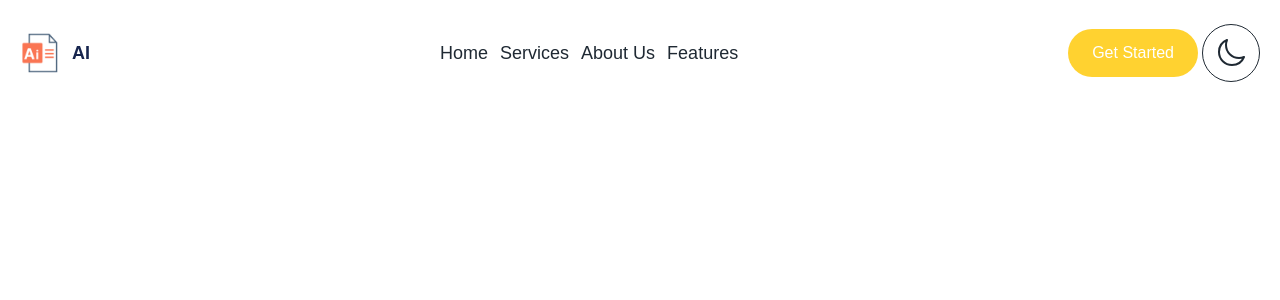
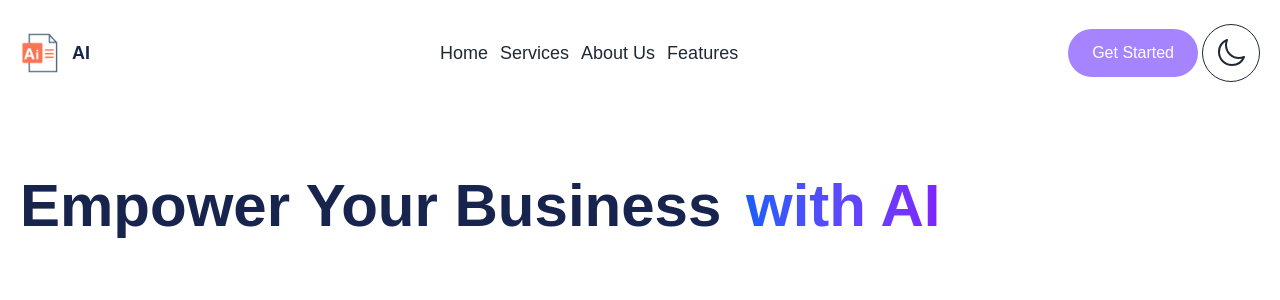
Before and after one commit to Anyeling0620/Landing-Page, a React (Vite) app: page / in a window 1280 px wide. Shown: the top 300 px of the page. Built offline with nearby package versions, Linux system fonts and the light colour scheme.

Commit message:
update: 完成渐变字体的初步设计

```diff
--- a/src/components/sections/Hero.tsx
+++ b/src/components/sections/Hero.tsx
@@ -1,3 +1,33 @@
+import { Container } from "../shared/Container";
+
 export const Hero = () => {
-  return <section></section>
-}
+  return (
+    <section className="relative pt-32 lg:pt-36">
+      <Container className="flex flex-col lg:flex-row gap-10 lg:gap-12">
+        <div className="absolute w-full lg:w-1/2 inset-y-0 lg:right-0">
+          <span
+            className="absolute -left-6 md:-left-4 top-24 lg:top-28
+             w-24- h-24 rotate-90 skew-x-12 rounded-3xl bg-gradient-to-r
+             from-blue-600 to-violet-600 blur-xl opacity-60 lg:opacity-95
+             lg:block hidden"
+          ></span>
+          <span
+            className="absolute right-4 bottom-12 w-24 h-24 rounded-3xl
+                          bg-primary blur-xl opacity-80"
+          ></span>
+        </div>
+
+        <div className="relative flex flex-col item-center text-center
+            lg:text-left lg:py-8 lg:items-start lg:max-w-none max-w-3xl
+            mx-auto lg:mx-0 lg:flex-1 lg:w-1/2">
+        <h1 className="text-heading-1 text-3xl sm:text-4xl md:text-5xl xl:text-6xl
+                       font-bold">
+          Empower Your Business <span className="
+          text-transparent bg-clip-text bg-gradient-to-r
+          from-blue-600 to-violet-600 ml-2">with AI</span>
+        </h1>
+        </div>
+      </Container>
+    </section>
+  );
+};
--- a/src/components/shared/ButtonLink.tsx
+++ b/src/components/shared/ButtonLink.tsx
@@ -7,7 +7,7 @@ interface ButtonLinkProps {
 export const ButtonLink = ({ href, text, className = "" }: ButtonLinkProps) => {
   return (
     <a href={href} className={`px-6 py-3 rounded-full outline-none
-                   relative overflow-hidden bg-amber-300 dark:bg-violet-600
+                   relative overflow-hidden bg-violet-400 dark:bg-violet-600
                    cursor-pointer  ${className}`}>
       <span className="relative z-10 text-white ">
         {text}
```
